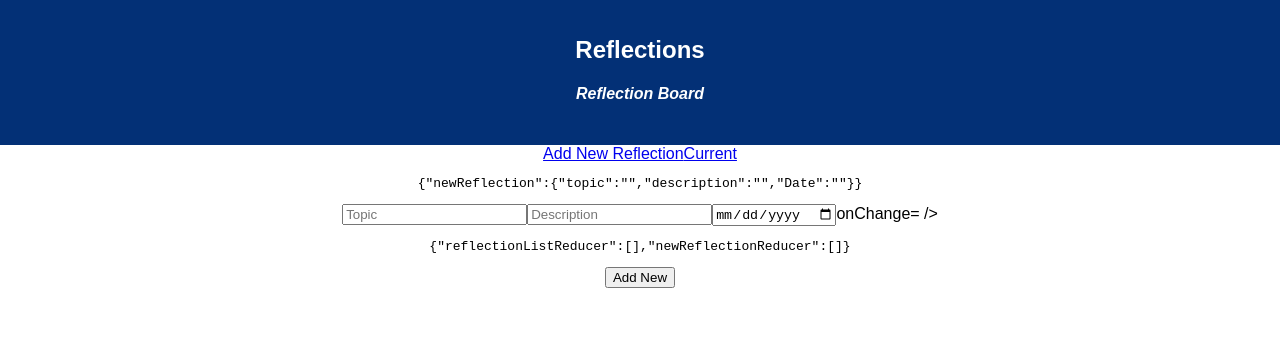
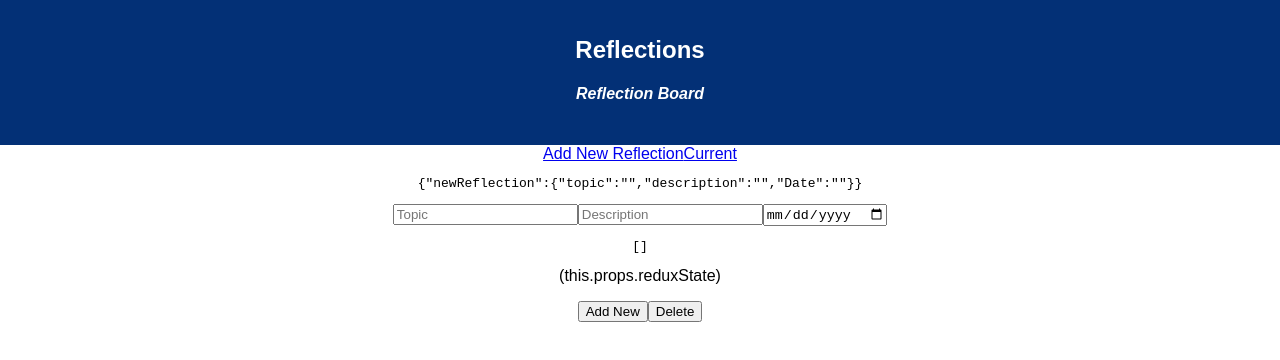
Before and after one commit to bjmarty23/refections, a React (Create React App) app: page /new in a window 1280 px wide. Shown: the top 360 px of the page. Built offline with nearby package versions, Linux system fonts and the light colour scheme.

Commit message:
figureing out mapping

```diff
--- a/src/components/New/New.js
+++ b/src/components/New/New.js
@@ -50,7 +50,7 @@ class NewReflection extends Component {
                  <form onSubmit={this.addNewReflection}>
                     <input type='text' value={this.state.newReflection.topic} placeholder="Topic"/>
                     <input type='text' value={this.state.newReflection.description} placeholder= "Description"/>
-                    <input type='Date' value={this.state.newReflection.date} placeholder= "Date"/>
+                    <input type='Date' value={this.state.newReflection.date} placeholder= "Date"
                                     onChange={this.handleNameChange} />
                 </form>
             </div>
--- a/src/components/Reflection/Reflection.js
+++ b/src/components/Reflection/Reflection.js
@@ -16,24 +16,25 @@ class Reflection extends Component {
         })
     }
 
-    render(){
-        console.log(this.props.reduxState)
-        let reflection = this.props.reduxState.reflectionListReducer.map((reflection) => {
+    render() {
+
+        let reflections = this.props.reduxState.reflectionListReducer.map((reflection) => {
+            console.log(reflections)
             return (
                 <ReflectionList key = {reflection.id}
-                topic = {reflection.topic}
-                description = {reflection.description}
-                bookmarked = {reflection.bookmarked}
-                date = {reflection.date}
-                reflection= {reflection}/>
+                // topic = {reflection.topic}
+                // description = {reflection.description}
+                // // bookmarked = {reflection.bookmarked}
+                // date = {reflection.date}
+                reflection= {reflection} />
             )
-        })
+        });
+
         return(
-            <div>
-                <p>REFLECTION</p>
-                {reflection}
+            <div className="reflection">
+                {reflections}
             </div>
-        );
+        )
     }
 }
 
--- a/src/components/Reflection/ReflectionList/ReflectionList.js
+++ b/src/components/Reflection/ReflectionList/ReflectionList.js
@@ -6,15 +6,18 @@ const mapStateToProps = reduxState => ({
 });
 
 class ReflectionList extends Component {
+    // constructor(props){
+    //     super(props)
     state={
         newReflection: {
             id: '',
             topic: '',
             description: '',
-            bookmarked: '',
+            // bookmarked: '',
             date: ''
        }
-    }
+    // }
+}
 
     //Posting new reflec to db
     addNewReflection=(reflection)=> {
@@ -44,15 +47,20 @@ class ReflectionList extends Component {
     }
 
     render(){
+        // console.log(this.props.reduxState.
         return(
-            <div>
-           <pre>{JSON.stringify(this.props.reduxState)}</pre>
-            {this.props.reduxState.id}
+            <div className="reflectionList">
+
+           <pre>{JSON.stringify(this.props.reduxState.reflectionListReducer)}</pre>
+           (this.props.reduxState)
+            <p>{this.props.reduxState.id}
             {this.props.reduxState.topic}
             {this.props.reduxState.description}
             {this.props.reduxState.bookmarked}
-            {this.props.reduxState.date}
+            {this.props.reduxState.date}</p>
             <button onClick={this.handleClick}>Add New</button>
+            <button onClick={this.handleClickDelete}>Delete</button>
+
             </div>
         )
     }//switching ReflectionList to reflection, then changed to reduxState(
```
Also changed, not shown: 1 other file (tests, documents, lock files or other folders).
